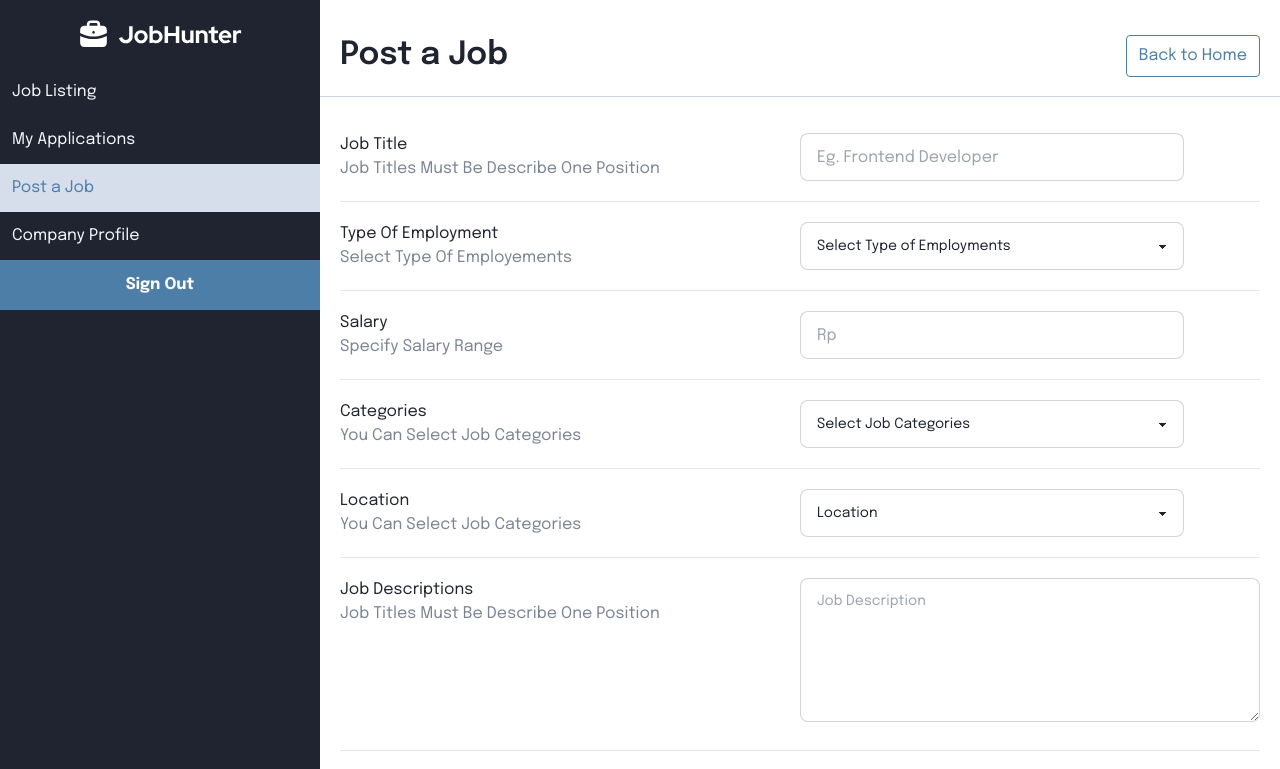
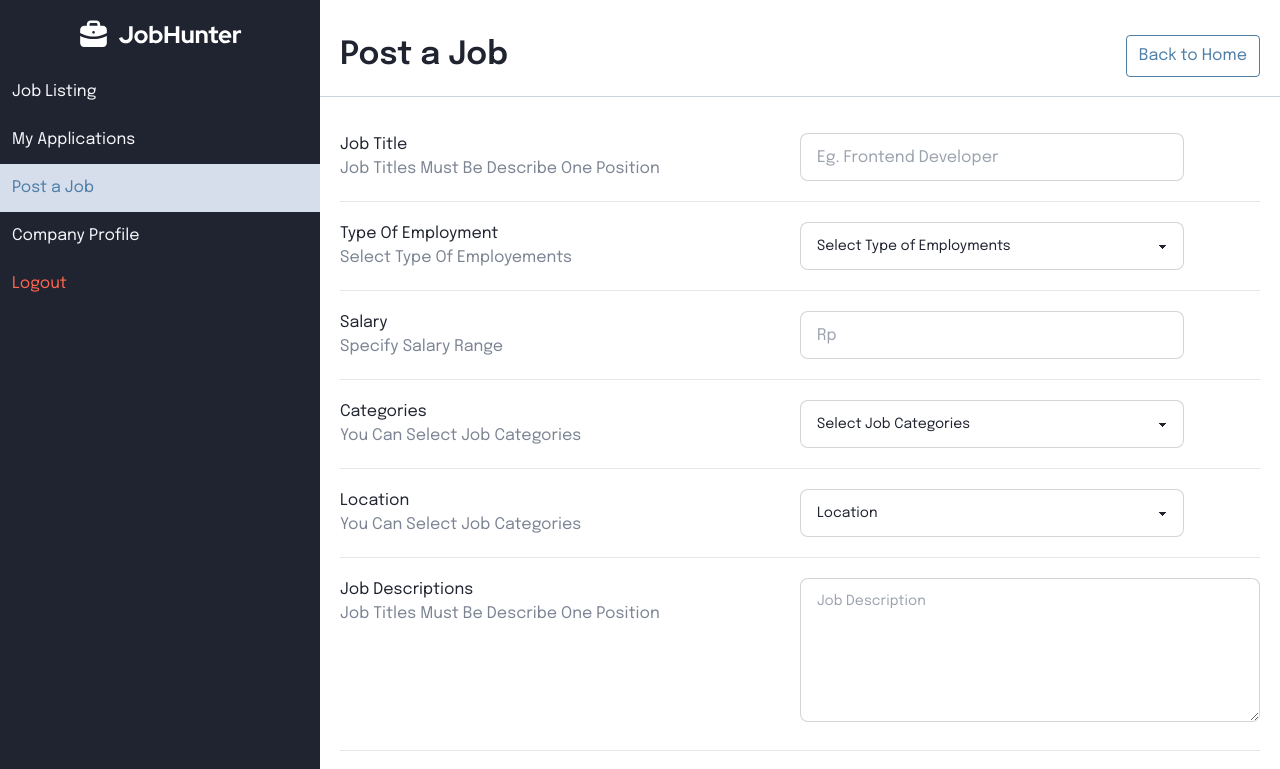
Before and after one commit to FERN2-Job-Marketplace/job-hunter, a Next.js app in the folder jobhunter/: page /company/postajob in a window 1280 px wide. Shown: the top 769 px of the page. Built offline with nearby package versions, Linux system fonts and the light colour scheme; no server answers.

Commit message:
style: update logout button

```diff
--- a/jobhunter/src/app/_components/Logout-Btn.tsx
+++ b/jobhunter/src/app/_components/Logout-Btn.tsx
@@ -25,8 +25,8 @@ export default function LogoutBtn() {
         Welcome, {session?.user?.name} the {session?.user?.role}
       </span> */}
 
-      <button className="w-full bg-steel-blue text-white font-bold capitalize border border-solid border-steel-blue text-center transition px-[24px] py-[12px] hover:text-steel-blue hover:bg-white" onClick={() => handleLogout()}>
-        Sign Out
+      <button className="text-red p-3 text-[16px] block w-full text-start transition hover:bg-red hover:text-white" onClick={() => handleLogout()}>
+        Logout
       </button>
     </div>
   );
```
